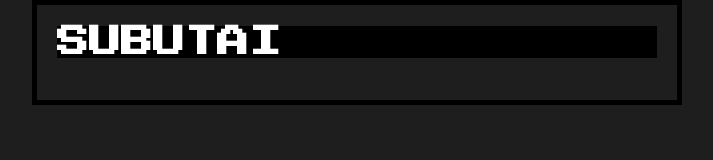
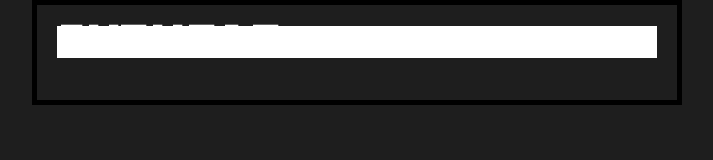
Before and after one commit to capitanchuro/capitanchuro.github.io, a plain HTML site: page index.html in a window 1280 px wide. Shown: the whole page, without its empty margins (283-996 px from the left). Drawn offline with Linux system fonts and the light colour scheme.

Commit message:
Update style.css

```diff
--- a/styles/style.css
+++ b/styles/style.css
@@ -15,7 +15,7 @@ body {
 
 h1 {
   color: #FFFFFF;
-  background-color: #000000;
+  background-color: #FFFFFF;
   font-family: 'Press Start 2P';
 }
 
```
